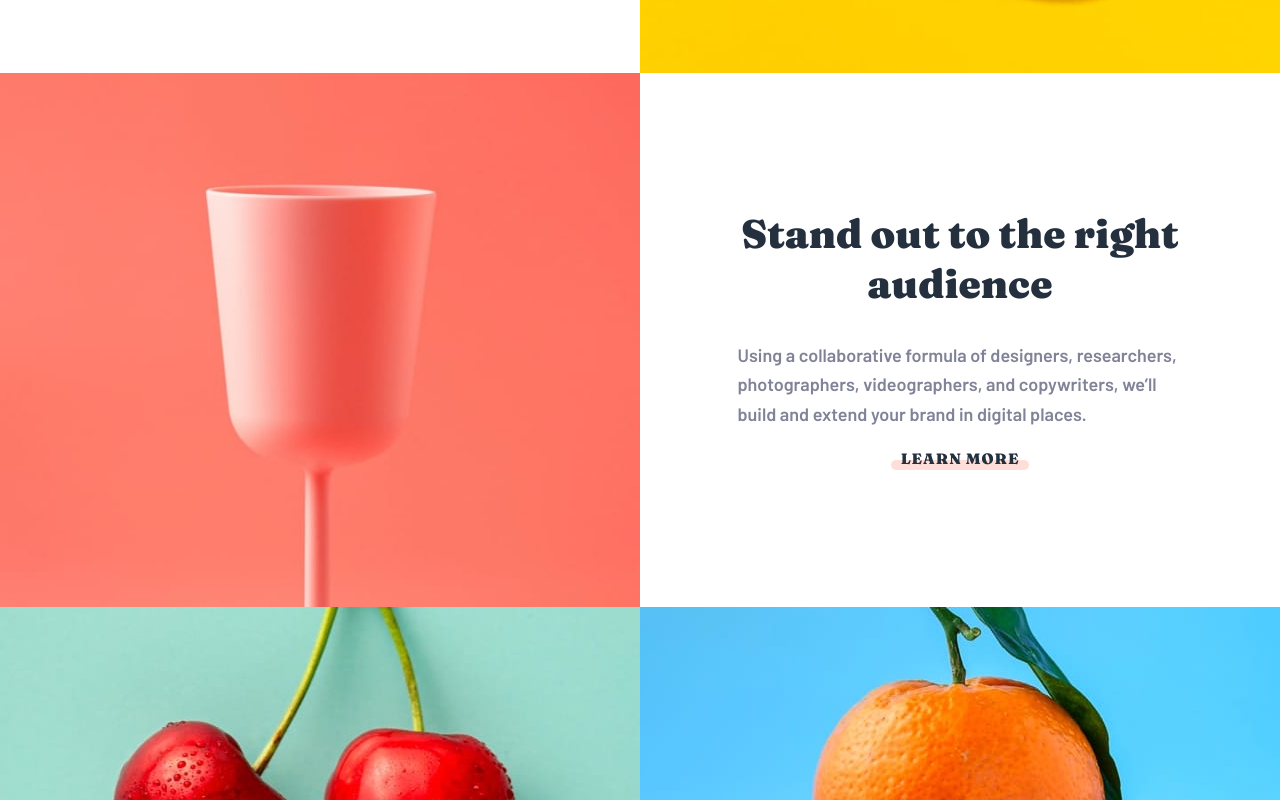
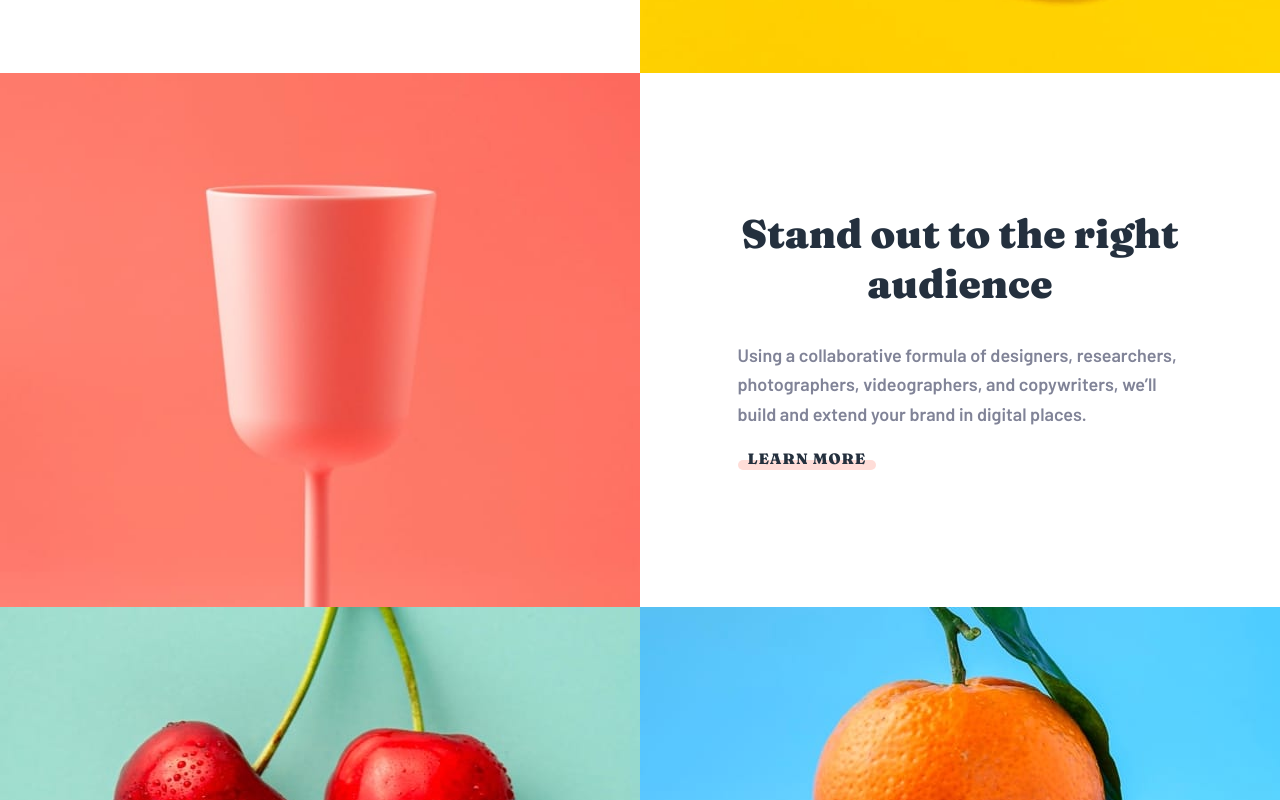
Before and after one commit to Ncticn/react-projects, a React (Vite) app in the folder 32-sunnyside-agency-landing-page/: page / in a window 1280 px wide. Shown: the part 1260-2060 px from the top of the page. Built offline with nearby package versions, Linux system fonts and the light colour scheme.

Commit message:
Section Testimonial image URLs have been updated. Section Features text alignment has been adjusted to match the design.

```diff
--- a/32-sunnyside-agency-landing-page/src/pages/LandingPage.tsx
+++ b/32-sunnyside-agency-landing-page/src/pages/LandingPage.tsx
@@ -5,7 +5,7 @@ export default function LandingPage() {
   const clientTestimonials = [
     {
       id: "1",
-      imgUrl: "src/assets/images/image-emily.jpg",
+      imgUrl: "/images/image-emily.jpg",
       comment:
         "We put our trust in Sunnyside and they delivered, making sure our needs were met and deadlines were always hit.",
       author: {
@@ -15,7 +15,7 @@ export default function LandingPage() {
     },
     {
       id: "2",
-      imgUrl: "src/assets/images/image-thomas.jpg",
+      imgUrl: "/images/image-thomas.jpg",
       comment:
         "Sunnyside’s enthusiasm coupled with their keen interest in our brand’s success made it a satisfying and enjoyable experience.",
       author: {
@@ -25,7 +25,7 @@ export default function LandingPage() {
     },
     {
       id: "3",
-      imgUrl: "src/assets/images/image-jennie.jpg",
+      imgUrl: "/images/image-jennie.jpg",
       comment:
         "Incredible end result! Our sales increased over 400% when we worked with Sunnyside. Highly recommended!",
       author: {
@@ -79,7 +79,7 @@ export default function LandingPage() {
         </div>
         <div className="flex flex-col lg:flex-row">
           <div className="order-2 flex items-center overflow-hidden lg:w-1/2">
-            <div className="mx-auto max-w-xs py-18 text-center md:max-w-111.25">
+            <div className="mx-auto max-w-xs py-18 text-center md:max-w-111.25 lg:text-start">
               <h2 className="text-preset-3 text-grey-950 mb-6 text-center md:mb-8">
                 Stand out to the right audience
               </h2>
```
